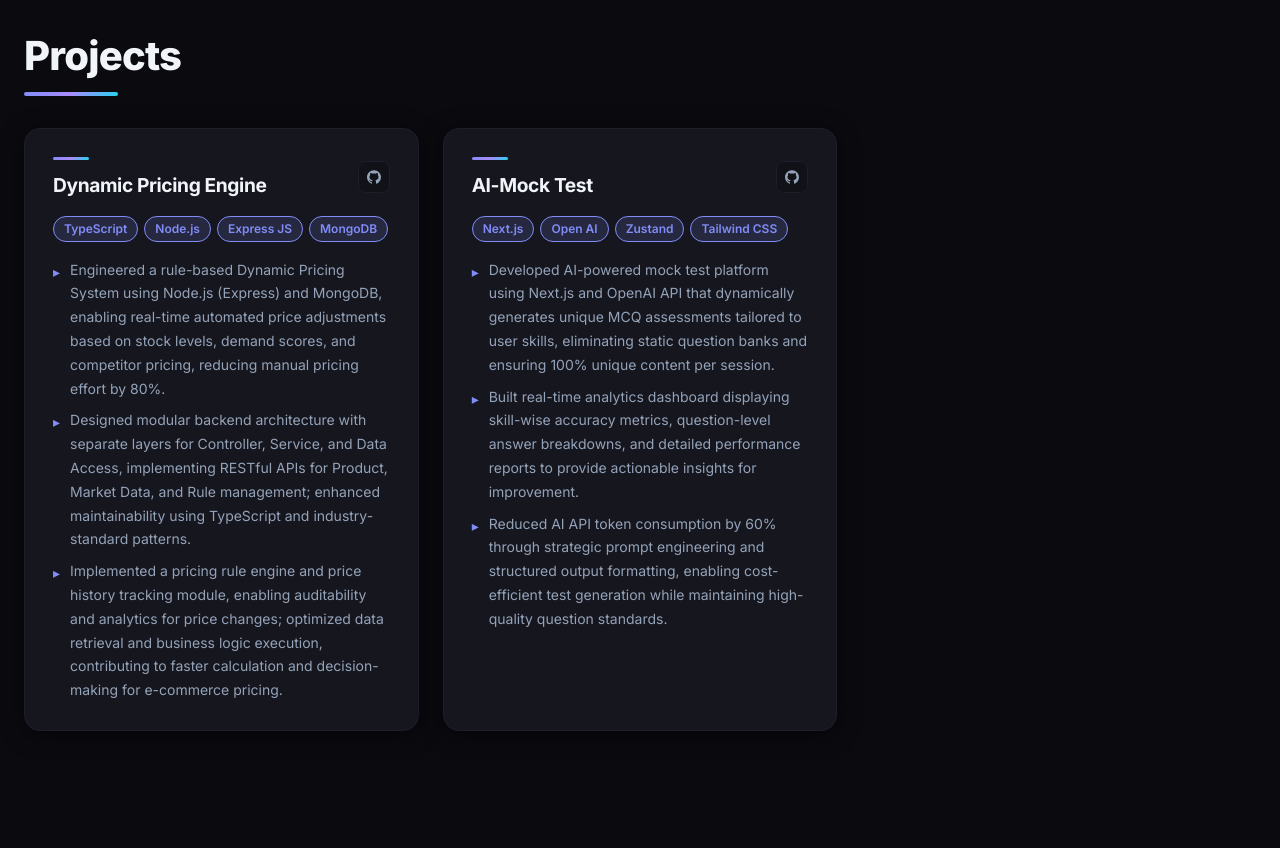
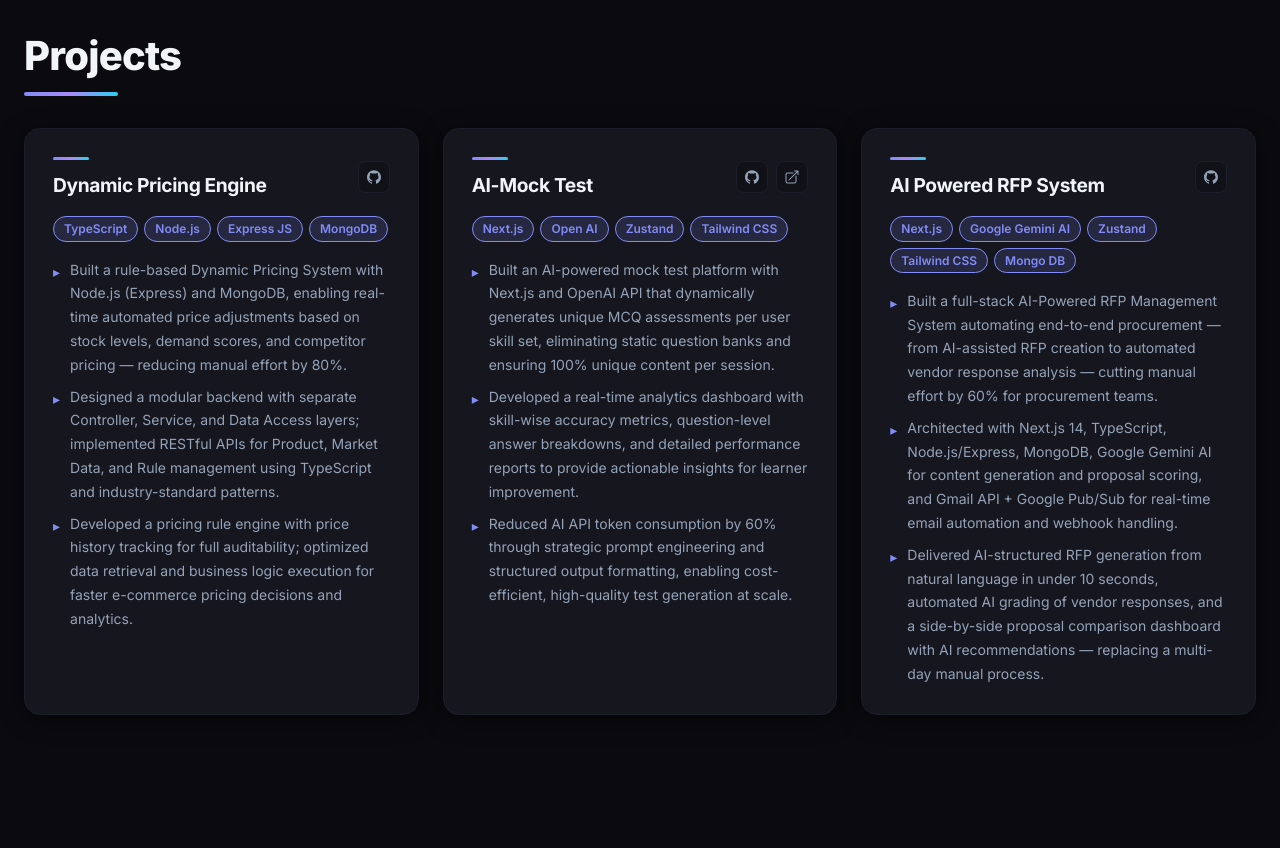
Before and after one commit to Pk-aman/Aman-Kumar, a Next.js app: page / in a window 1280 px wide. Shown: the part 2660-3508 px from the top of the page. Built offline with nearby package versions, Linux system fonts and the light colour scheme.

Commit message:
update data

```diff
--- a/app/components/homeComponents/overview.tsx
+++ b/app/components/homeComponents/overview.tsx
@@ -4,9 +4,9 @@
 import SectionWrapper from "../SectionWrapper";
 
 const stats = [
-  { value: "3+", label: "Years Experience" },
-  { value: "20+", label: "UI Components Built" },
-  { value: "4", label: "Companies" },
+  { value: "2+", label: "Years of Hand's onExperience" },
+  { value: "20+", label: "Development Skills" },
+  { value: "3", label: "Companies" },
 ];
 
 function Overview() {
--- a/app/data/data.ts
+++ b/app/data/data.ts
@@ -60,24 +60,35 @@
 export const projectsData = [
   {
     name: "Dynamic Pricing Engine",
-    github: "https://github.com/Pk-aman",
+    github: "https://github.com/Pk-aman/Dynamic-Pricing-Engine",
     live: "",
     skills: ["TypeScript", "Node.js", "Express JS", "MongoDB"],
     descriptions: [
-      "Engineered a rule-based Dynamic Pricing System using Node.js (Express) and MongoDB, enabling real-time automated price adjustments based on stock levels, demand scores, and competitor pricing, reducing manual pricing effort by 80%.",
-      "Designed modular backend architecture with separate layers for Controller, Service, and Data Access, implementing RESTful APIs for Product, Market Data, and Rule management; enhanced maintainability using TypeScript and industry-standard patterns.",
-      "Implemented a pricing rule engine and price history tracking module, enabling auditability and analytics for price changes; optimized data retrieval and business logic execution, contributing to faster calculation and decision-making for e-commerce pricing.",
+      "Built a rule-based Dynamic Pricing System with Node.js (Express) and MongoDB, enabling real-time automated price adjustments based on stock levels, demand scores, and competitor pricing — reducing manual effort by 80%.",
+      "Designed a modular backend with separate Controller, Service, and Data Access layers; implemented RESTful APIs for Product, Market Data, and Rule management using TypeScript and industry-standard patterns.",
+      "Developed a pricing rule engine with price history tracking for full auditability; optimized data retrieval and business logic execution for faster e-commerce pricing decisions and analytics.",
     ],
   },
   {
     name: "AI-Mock Test",
-    github: "https://github.com/Pk-aman",
-    live: "",
+    github: "https://github.com/Pk-aman/AI-Test",
+    live: "https://ai-test-rouge-seven.vercel.app/",
     skills: ["Next.js", "Open AI", "Zustand", "Tailwind CSS"],
     descriptions: [
-      "Developed AI-powered mock test platform using Next.js and OpenAI API that dynamically generates unique MCQ assessments tailored to user skills, eliminating static question banks and ensuring 100% unique content per session.",
-      "Built real-time analytics dashboard displaying skill-wise accuracy metrics, question-level answer breakdowns, and detailed performance reports to provide actionable insights for improvement.",
-      "Reduced AI API token consumption by 60% through strategic prompt engineering and structured output formatting, enabling cost-efficient test generation while maintaining high-quality question standards.",
+      "Built an AI-powered mock test platform with Next.js and OpenAI API that dynamically generates unique MCQ assessments per user skill set, eliminating static question banks and ensuring 100% unique content per session.",
+      "Developed a real-time analytics dashboard with skill-wise accuracy metrics, question-level answer breakdowns, and detailed performance reports to provide actionable insights for learner improvement.",
+      "Reduced AI API token consumption by 60% through strategic prompt engineering and structured output formatting, enabling cost-efficient, high-quality test generation at scale.",
+    ],
+  },
+  {
+    name: "AI Powered RFP System",
+    github: "https://github.com/Pk-aman/AI-Powered-RFP-Management-System",
+    live: "",
+    skills: ["Next.js", "Google Gemini AI", "Zustand", "Tailwind CSS", "Mongo DB"],
+    descriptions: [
+      "Built a full-stack AI-Powered RFP Management System automating end-to-end procurement — from AI-assisted RFP creation to automated vendor response analysis — cutting manual effort by 60% for procurement teams.",
+      "Architected with Next.js 14, TypeScript, Node.js/Express, MongoDB, Google Gemini AI for content generation and proposal scoring, and Gmail API + Google Pub/Sub for real-time email automation and webhook handling.",
+      "Delivered AI-structured RFP generation from natural language in under 10 seconds, automated AI grading of vendor responses, and a side-by-side proposal comparison dashboard with AI recommendations — replacing a multi-day manual process.",
     ],
   },
 ];
```
